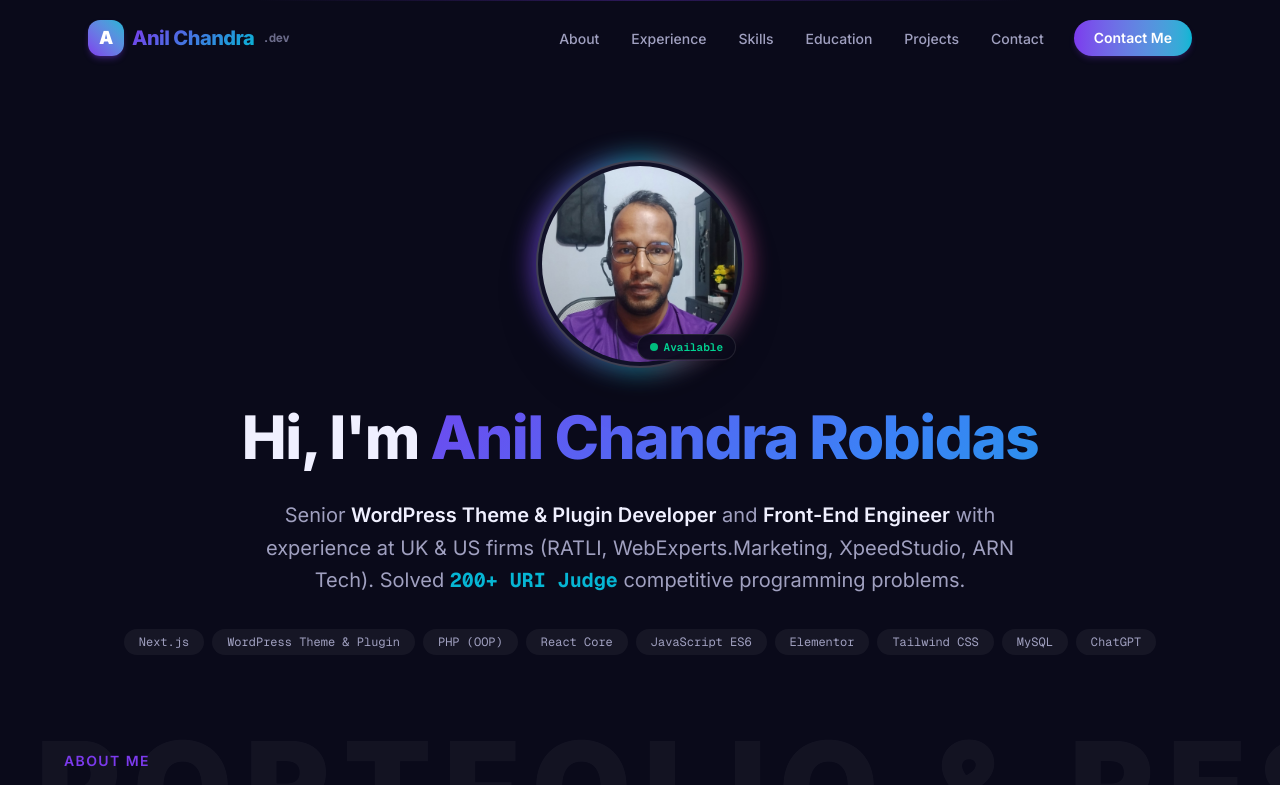
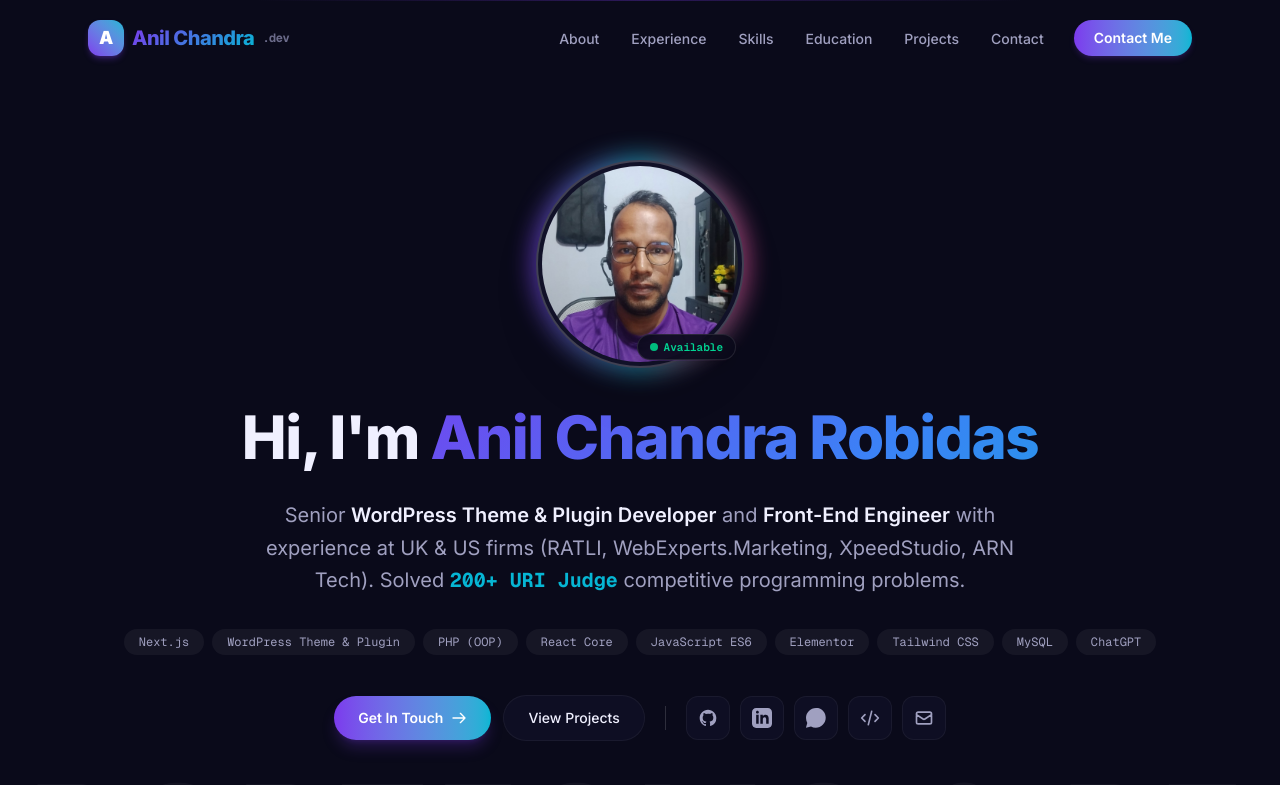
Before and after one commit to anil-chandra-robidas/RD-Portfolio, a Next.js app: page / in a window 1280 px wide. Shown: the top 785 px of the page. Built offline with nearby package versions, Linux system fonts and the light colour scheme.

Commit message:
Add social media and CTA buttons to hero section

```diff
--- a/src/app/components/AboutSection.tsx
+++ b/src/app/components/AboutSection.tsx
@@ -11,6 +11,59 @@ const STATS = [
   { value: '200+', label: 'URI Judge Solved' },
   { value: '5', label: 'Companies Worked With' },
   { value: 'B.Sc CSE', label: 'HSTU University' },
+];
+
+const SOCIAL_LINKS = [
+  {
+    name: 'GitHub',
+    href: 'https://github.com/anil-chandra-robidas',
+    icon: (
+      <svg className="h-5 w-5" fill="currentColor" viewBox="0 0 24 24">
+        <path fillRule="evenodd" clipRule="evenodd" d="M12 2C6.477 2 2 6.484 2 12.017c0 4.425 2.865 8.18 6.839 9.504.5.092.682-.217.682-.483 0-.237-.008-.868-.013-1.703-2.782.605-3.369-1.343-3.369-1.343-.454-1.158-1.11-1.466-1.11-1.466-.908-.62.069-.608.069-.608 1.003.07 1.53 1.032 1.53 1.032.892 1.53 2.341 1.088 2.91.832.092-.647.35-1.088.636-1.338-2.22-.253-4.555-1.113-4.555-4.951 0-1.093.39-1.988 1.029-2.688-.103-.253-.446-1.272.098-2.65 0 0 .84-.27 2.75 1.026A9.564 9.564 0 0112 6.844c.85.004 1.705.115 2.504.337 1.909-1.296 2.747-1.027 2.747-1.027.546 1.379.202 2.398.1 2.651.64.7 1.028 1.595 1.028 2.688 0 3.848-2.339 4.695-4.566 4.943.359.309.678.92.678 1.855 0 1.338-.012 2.419-.012 2.747 0 .268.18.58.688.482A10.019 10.019 0 0022 12.017C22 6.484 17.522 2 12 2z" />
+      </svg>
+    ),
+    hoverColor: 'hover:text-white hover:border-white/40 hover:bg-white/10 hover:shadow-white/10',
+  },
+  {
+    name: 'LinkedIn',
+    href: 'https://www.linkedin.com/in/anil-chandra-robidas',
+    icon: (
+      <svg className="h-5 w-5" fill="currentColor" viewBox="0 0 24 24">
+        <path d="M19 0h-14c-2.761 0-5 2.239-5 5v14c0 2.761 2.239 5 5 5h14c2.762 0 5-2.239 5-5v-14c0-2.761-2.238-5-5-5zm-11 19h-3v-11h3v11zm-1.5-12.268c-.966 0-1.75-.79-1.75-1.764s.784-1.764 1.75-1.764 1.75.79 1.75 1.764-.783 1.764-1.75 1.764zm13.5 12.268h-3v-5.604c0-3.368-4-3.113-4 0v5.604h-3v-11h3v1.765c1.396-2.586 7-2.777 7 2.476v6.759z"/>
+      </svg>
+    ),
+    hoverColor: 'hover:text-[#0a66c2] hover:border-[#0a66c2]/50 hover:bg-[#0a66c2]/10 hover:shadow-[#0a66c2]/20',
+  },
+  {
+    name: 'WhatsApp',
+    href: 'https://wa.me/8801755448113',
+    icon: (
+      <svg className="h-5 w-5" fill="currentColor" viewBox="0 0 24 24">
+        <path d="M12.031 6.172c-3.181 0-5.767 2.586-5.768 5.766-.001 1.298.38 2.27 1.019 3.287l-.582 2.128 2.182-.573c.978.58 1.911.928 3.145.929 3.178 0 5.767-2.587 5.768-5.766.001-3.187-2.575-5.77-5.764-5.771zm3.392 8.244c-.144.405-.837.774-1.17.824-.299.045-.677.063-1.092-.069-.252-.08-.575-.187-.988-.365-1.739-.751-2.874-2.502-2.961-2.617-.087-.116-.708-.94-.708-1.793s.448-1.273.607-1.446c.159-.173.346-.217.462-.217l.332.006c.106.005.249-.04.39.298.144.347.491 1.2.534 1.287.043.087.072.188.014.304-.058.116-.087.188-.173.289l-.26.304c-.087.086-.177.18-.076.354.101.174.449.741.964 1.201.662.591 1.221.774 1.394.86s.275.072.376-.043c.101-.116.433-.506.549-.68.116-.173.231-.145.39-.087s1.011.477 1.184.564.289.13.332.202c.045.072.045.419-.1.824zm-3.423-14.416c-6.627 0-12 5.373-12 12 0 2.125.556 4.12 1.527 5.86l-1.627 5.94 6.103-1.601c1.688.92 3.616 1.447 5.669 1.447 6.627 0 12-5.373 12-12 0-6.627-5.373-12-12-12z"/>
+      </svg>
+    ),
+    hoverColor: 'hover:text-[#25D366] hover:border-[#25D366]/50 hover:bg-[#25D366]/10 hover:shadow-[#25D366]/20',
+  },
+  {
+    name: 'URI Judge',
+    href: 'https://www.urionlinejudge.com.br/judge/en/profile/12487',
+    icon: (
+      <svg className="h-5 w-5" fill="none" viewBox="0 0 24 24" stroke="currentColor" strokeWidth={2}>
+        <path strokeLinecap="round" strokeLinejoin="round" d="M10 20l4-16m4 4l4 4-4 4M6 16l-4-4 4-4" />
+      </svg>
+    ),
+    hoverColor: 'hover:text-accent-cyan hover:border-accent-cyan/50 hover:bg-accent-cyan/10 hover:shadow-accent-cyan/20',
+  },
+  {
+    name: 'Email',
+    href: 'mailto:anilkumer.cse@gmail.com',
+    icon: (
+      <svg className="h-5 w-5" fill="none" viewBox="0 0 24 24" stroke="currentColor" strokeWidth={2}>
+        <path strokeLinecap="round" strokeLinejoin="round" d="M3 8l7.89 5.26a2 2 0 002.22 0L21 8M5 19h14a2 2 0 002-2V7a2 2 0 00-2-2H5a2 2 0 00-2 2v10a2 2 0 002 2z" />
+      </svg>
+    ),
+    hoverColor: 'hover:text-accent-pink hover:border-accent-pink/50 hover:bg-accent-pink/10 hover:shadow-accent-pink/20',
+  },
 ];
 
 export default function AboutSection() {
@@ -97,6 +150,51 @@ export default function AboutSection() {
               </span>
             ))}
           </div>
+
+          {/* Hero CTA & Social Media Buttons */}
+          <div className="mt-10 flex flex-col sm:flex-row items-center justify-center gap-5">
+            {/* Primary Action Buttons */}
+            <div className="flex items-center gap-3">
+              <a
+                href="#contact"
+                className="inline-flex items-center gap-2 rounded-full bg-gradient-to-r from-accent-violet to-accent-cyan px-6 py-3 text-sm font-semibold text-white shadow-lg shadow-accent-violet/25 transition-all duration-300 hover:scale-105 hover:shadow-xl hover:shadow-accent-violet/40 cursor-pointer"
+              >
+                <span>Get In Touch</span>
+                <svg className="h-4 w-4" fill="none" viewBox="0 0 24 24" stroke="currentColor" strokeWidth={2}>
+                  <path strokeLinecap="round" strokeLinejoin="round" d="M14 5l7 7m0 0l-7 7m7-7H3" />
+                </svg>
+              </a>
+              <a
+                href="#projects"
+                className="inline-flex items-center gap-2 rounded-full glass border border-glass-border px-6 py-3 text-sm font-medium text-text-primary transition-all duration-300 hover:bg-white/10 hover:border-white/20 hover:scale-105 cursor-pointer"
+              >
+                <span>View Projects</span>
+              </a>
+            </div>
+
+            {/* Divider on Desktop */}
+            <div className="hidden sm:block h-6 w-px bg-white/15" />
+
+            {/* Social Media Buttons */}
+            <div className="flex items-center gap-2.5">
+              {SOCIAL_LINKS.map((item) => (
+                <a
+                  key={item.name}
+                  href={item.href}
+                  target={item.href.startsWith('mailto:') ? undefined : '_blank'}
+                  rel={item.href.startsWith('mailto:') ? undefined : 'noopener noreferrer'}
+                  aria-label={item.name}
+                  className={`group relative flex h-11 w-11 items-center justify-center rounded-xl glass border border-glass-border text-text-secondary transition-all duration-300 hover:-translate-y-1 hover:shadow-lg ${item.hoverColor}`}
+                >
+                  {item.icon}
+                  {/* Tooltip */}
+                  <span className="pointer-events-none absolute -top-8 left-1/2 -translate-x-1/2 scale-0 rounded-md bg-bg-secondary border border-glass-border px-2 py-0.5 text-[11px] font-medium text-text-primary opacity-0 shadow-lg transition-all duration-200 group-hover:scale-100 group-hover:opacity-100 whitespace-nowrap">
+                    {item.name}
+                  </span>
+                </a>
+              ))}
+            </div>
+          </div>
         </ScrollReveal>
 
         <ScrollReveal>
```
